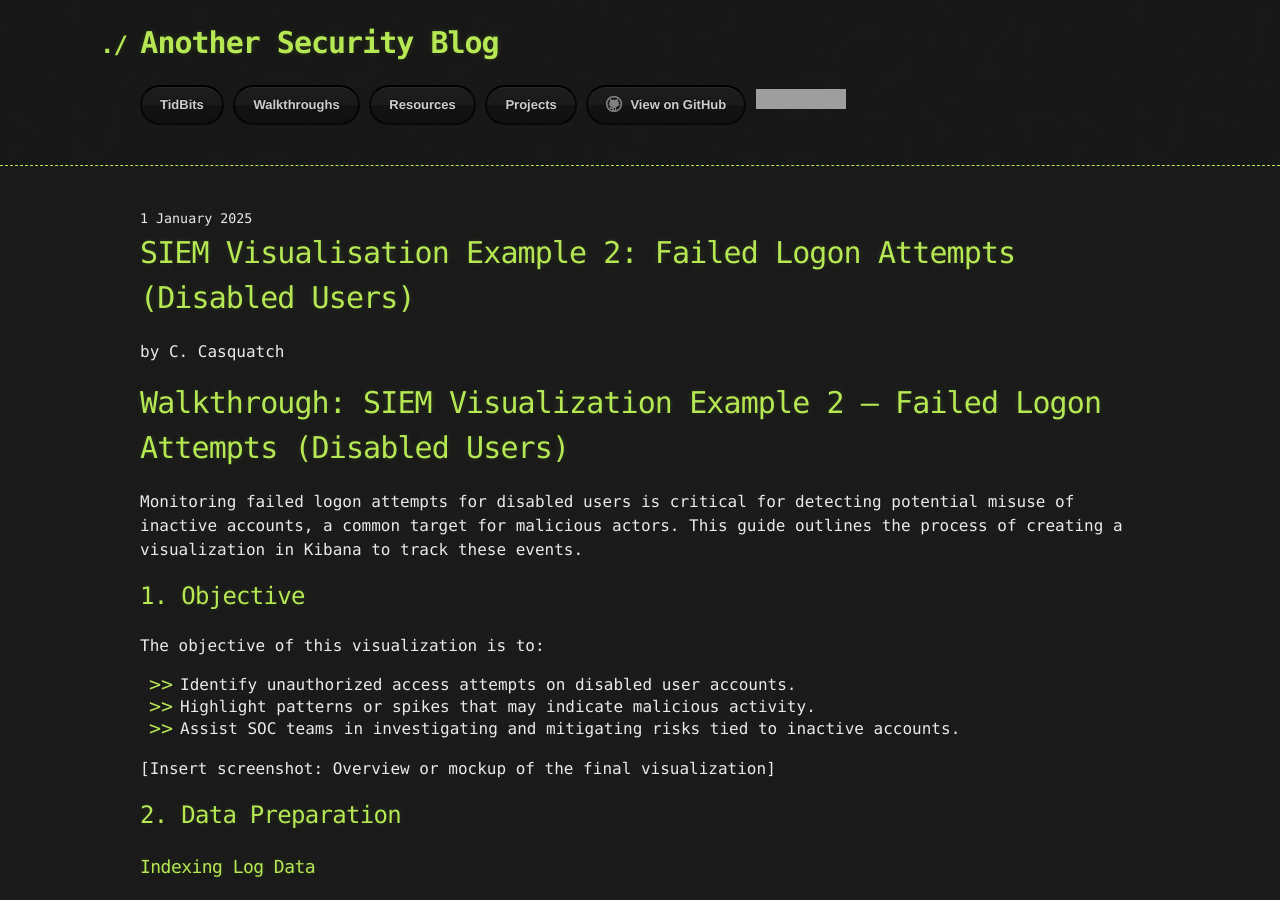
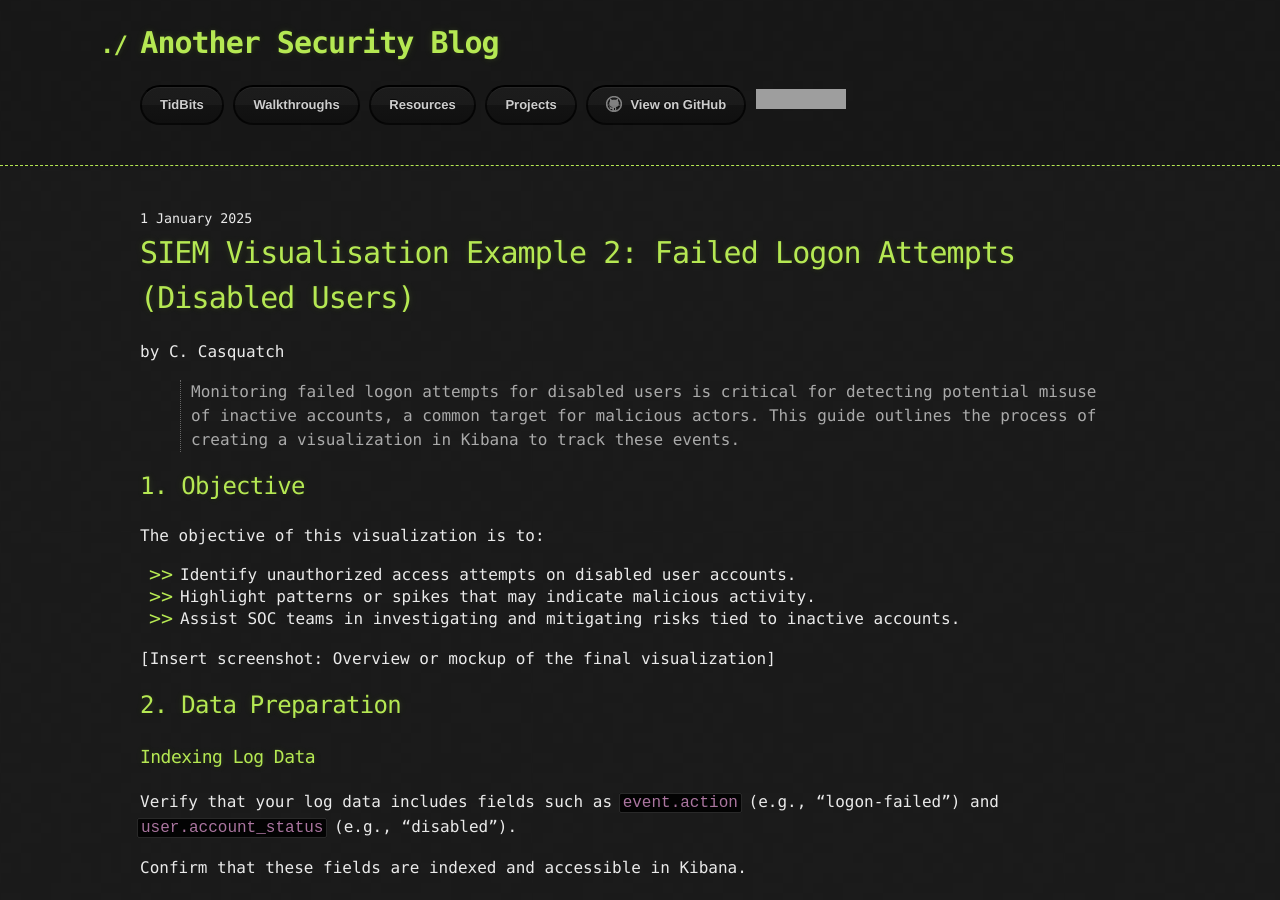
Before and after one commit to CyberCasquatch/cybercasquatch.github.io, a Jekyll site: the page built from _posts/Walkthroughs/2025-01-01-SIEMExampleTwo-HTB.markdown, in a window 1280 px wide and 900 px high. Built offline with Jekyll 4.4.1, drawn with Linux system fonts in a browser that asks for light colours; the repository's description, which GitHub fills in, is left out; grey boxes are pictures that could not be loaded.

Commit message:
Update 2025-01-01-SIEMExampleTwo-HTB.markdown

```diff
--- a/_posts/Walkthroughs/2025-01-01-SIEMExampleTwo-HTB.markdown
+++ b/_posts/Walkthroughs/2025-01-01-SIEMExampleTwo-HTB.markdown
@@ -7,10 +7,7 @@ comments: false
 tag: ['soc', 'siem', 'elastic']
 ---
 
-Walkthrough: SIEM Visualization Example 2 – Failed Logon Attempts (Disabled Users)
-==================================================================================
-
-Monitoring failed logon attempts for disabled users is critical for detecting potential misuse of inactive accounts, a common target for malicious actors. This guide outlines the process of creating a visualization in Kibana to track these events.
+> Monitoring failed logon attempts for disabled users is critical for detecting potential misuse of inactive accounts, a common target for malicious actors. This guide outlines the process of creating a visualization in Kibana to track these events.
 
 1\. Objective
 -------------
```
